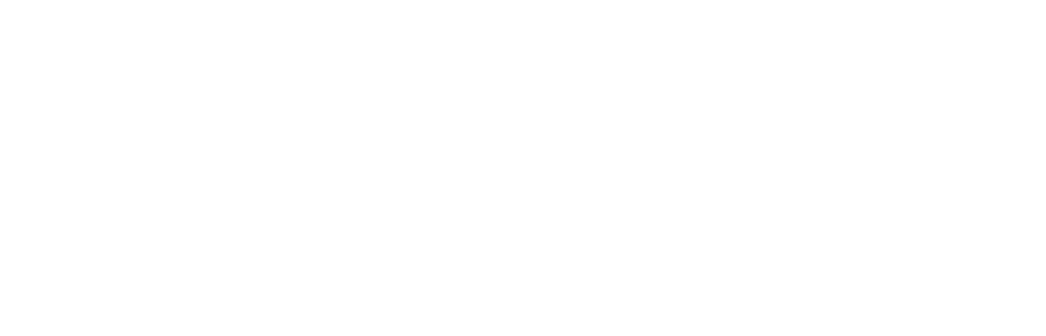
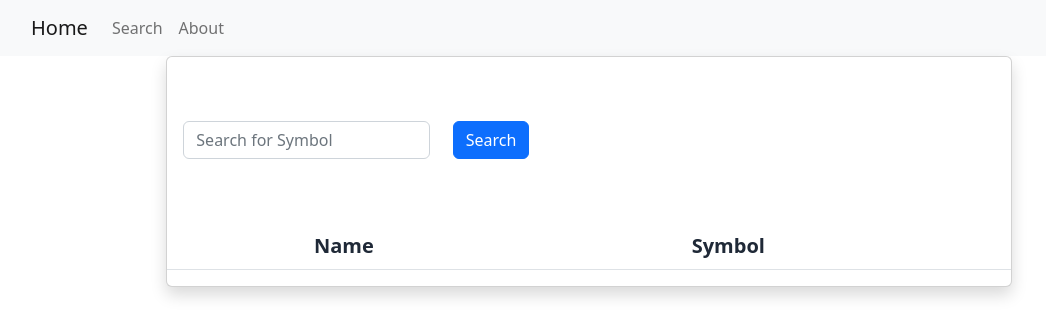
Before and after one commit to mfazari/ReactApp, a React (Create React App) app: page /Search in a window 1280 px wide. Before the commit this address had no page. Shown: the top 336 px of the page, without its empty margins (51-1097 px from the left). Built offline with nearby package versions, Linux system fonts and the light colour scheme.

Commit message:
Adjust Design

```diff
--- a/package.json
+++ b/package.json
@@ -3,6 +3,10 @@
   "version": "0.1.0",
   "private": true,
   "dependencies": {
+    "@emotion/react": "^11.10.6",
+    "@emotion/styled": "^11.10.6",
+    "@mui/icons-material": "^5.11.11",
+    "@mui/material": "^5.11.14",
     "@reduxjs/toolkit": "^1.8.6",
     "@testing-library/jest-dom": "^5.16.5",
     "@testing-library/react": "^13.4.0",
--- a/src/index.tsx
+++ b/src/index.tsx
@@ -1,23 +1,30 @@
 import React from 'react';
 import ReactDOM from 'react-dom/client';
 import { BrowserRouter, Routes, Route } from "react-router-dom";
+import {store} from './store/finance/store';
+import { Provider } from 'react-redux';
+import reportWebVitals from './reportWebVitals';
 import './index.css';
 import '../node_modules/bootstrap/dist/css/bootstrap.min.css';
+
 import App from './App';
-import reportWebVitals from './reportWebVitals';
-import {store} from './store/finance/store';
-import { Provider } from 'react-redux';
+import Home from './views/Home';
+import Search from './views/Search';
+import Chart from './views/Chart';
 
 const root = ReactDOM.createRoot(document.getElementById("root") as HTMLElement);
 root.render(
     <>
         <Provider store={store}>
+            <Home></Home>
         <BrowserRouter>
             <Routes>
                 <Route path="/" element={<App/>}>
                 </Route>
-                {/*<Route path="/Chart" element={<Chart/>}>*/}
-                {/*</Route>*/}
+                <Route path="/Search" element={<Search/>}>
+                </Route>
+                <Route path="/Search/Chart/" element={<Chart/>}>
+                </Route>
             </Routes>
         </BrowserRouter>
     </Provider>
--- a/src/views/Chart.tsx
+++ b/src/views/Chart.tsx
@@ -8,25 +8,28 @@
     Tooltip,
 } from "recharts";
 import {useDispatch, useSelector} from "react-redux";
+import { useLocation } from "react-router-dom";
+
 
 
 import {RootState} from "../store/finance/store";
 import { getChartDataBySymbolAsync } from "../store/finance/finance-slice";
 
 
-export default function App() {
+export default function Chart() {
     const chartDataResult:  any = useSelector((state: RootState) => state.finance.chartDataResult);
     const dispatch = useDispatch() as any;
 
     const [lineColor, setLineColor] = useState("#129a74");
-    const [searchName, setSearchName] = useState("");
+    //const [searchName, setSearchName] = useState("");
 
+    const location = useLocation()
+    const searchName = location.state?.fromSymbol;
 
     // Test
     const handleClick = () => {
         console.log(chartDataResult);
     }
-
 
     // Load on mount
     useEffect(() => {
@@ -43,7 +46,6 @@
                 setLineColor("#FF0000");
             }
         }
-
     }
 
     useEffect(() => {
@@ -86,6 +88,26 @@
                 fill="url(#colorUv)"
             />
         </ComposedChart>
+            <div>
+                <div className="max-w-md mx-auto bg-white rounded-xl shadow-md overflow-hidden md:max-w-2xl">
+                    <div className="md:flex">
+                        <div className="md:shrink-0">
+                            <img className="h-48 w-full object-cover md:h-full md:w-48" src={"https://s.yimg.com/uu/api/res/1.2/ubUxyPj1i4BYiO4hEnnYmw--~B/aD04MDA7dz0xMjAwO2FwcGlkPXl0YWNoeW9u/https://media.zenfs.com/en/motleyfool.com/169871dbb2b8e5fb1bae6fc1339ed409"}
+                                 alt="Modern building architecture"/>
+                        </div>
+                        <div className="p-8">
+                            <div className="uppercase tracking-wide text-sm text-indigo-500 font-semibold">Company
+                                retreats
+                            </div>
+                            <a href="#"
+                               className="block mt-1 text-lg leading-tight font-medium text-black hover:underline">Incredible
+                                accommodation for your team</a>
+                            <p className="mt-2 text-slate-500">Looking to take your team away on a retreat to enjoy
+                                awesome food and take in some sunshine? We have a list of places to do just that.</p>
+                        </div>
+                    </div>
+                </div>
+            </div>
         </div>
     );
 }
--- a/src/views/Home.tsx
+++ b/src/views/Home.tsx
@@ -6,30 +6,17 @@
 
 
 
-function App() {
+function Home() {
     return (
         <>
             <Navbar bg="light" expand="lg">
                 <Container>
-                    <Navbar.Brand href="#home">Massimo Fazari</Navbar.Brand>
+                    <Navbar.Brand href="/">Home</Navbar.Brand>
                     <Navbar.Toggle aria-controls="basic-navbar-nav" />
                     <Navbar.Collapse id="basic-navbar-nav">
                         <Nav className="me-auto">
-                            <Nav.Link href="https://www.google.com">Home</Nav.Link>
-                            <Nav.Link href="#link">About</Nav.Link>
-                            <Nav.Link href="#link">CV</Nav.Link>
-                            <NavDropdown title="Dropdown" id="basic-nav-dropdown">
-                                <NavDropdown.Item href="#action/3.1">Action</NavDropdown.Item>
-                                <NavDropdown.Item href="#action/3.2">
-                                    Another action
-                                </NavDropdown.Item>
-                                <NavDropdown.Item href="#action/3.3">Something</NavDropdown.Item>
-                                <NavDropdown.Divider />
-                                <NavDropdown.Item href="#action/3.4">
-                                    Separated link
-                                </NavDropdown.Item>
-                            </NavDropdown>
-                        </Nav>
+                            <Nav.Link href="/Search">Search</Nav.Link>
+                            <Nav.Link href="/About">About</Nav.Link></Nav>
                     </Navbar.Collapse>
                 </Container>
             </Navbar>
@@ -37,4 +24,4 @@
     );
 }
 
-export default App;
+export default Home;
--- /dev/null
+++ b/src/views/Search.tsx
@@ -0,0 +1,68 @@
+import { useSelector, useDispatch } from "react-redux";
+import { getSymbolsAsync } from "../store/finance/finance-slice";
+import {RootState} from "../store/finance/store";
+import { Link } from 'react-router-dom';
+import React, {useState} from "react";
+
+
+const Search = () => {
+    const searchSymbolResult:  {id: number, name: string, symbol: string}[] = useSelector((state: RootState) => state.finance.searchSymbolResult);
+    const dispatch = useDispatch() as any;
+    const [searchName, setSearchName] = useState("");
+
+    const handleSubmit = (event: { preventDefault: () => void; }) => {
+        event.preventDefault();
+    }
+
+    return (
+        <div className="row text-center">
+            <div className="col-md-2"></div>
+            <div className="col-md-8">
+            <div className="card m-0 shadow">
+                <form className="text-start" onSubmit={handleSubmit}>
+                    <div className="row my-5 input-group card-body">
+                        <div className="col-md-4 text-start">
+                            <input type="text" className="form-control" placeholder="Search for Symbol"  value={searchName} onChange={(event) => {
+                                setSearchName(event.target.value);
+                            }} />
+                        </div>
+                        <div className="col-md-4 text-start">
+                            <button className="btn btn-primary" onClick={() => dispatch(getSymbolsAsync(searchName))}>Search</button>
+                        </div>
+                    </div>
+                </form>
+                <div>
+                    <table className="table table-row-dashed">
+                        <thead>
+                        <tr className="fw-bold fs-5 text-gray-800 border-bottom border-gray-200">
+                            <th scope="col">Name</th>
+                            <th scope="col">Symbol</th>
+                            <th scope="col"></th>
+
+                        </tr>
+                        </thead>
+                        <tbody>
+                        {searchSymbolResult.map((item:  {id: number, name: string, symbol: string}) => {
+                            // @ts-ignore
+                            return (
+                                <tr key={item.id}>
+                                    <td>{item.name}</td>
+                                    <td>{item.symbol}</td>
+                                    <td>
+                                        <Link to="Chart" state = {{ fromSymbol: item.symbol }}>
+                                            <button className="btn btn-primary">Show</button>
+                                        </Link>
+                                    </td>
+                                </tr>
+                            );
+                        })}
+                        </tbody>
+                    </table>
+                </div>
+        </div>
+        </div>
+        </div>
+    );
+};
+
+export default Search;
```
Also changed, not shown: src/App.tsx (+3 -70 lines), 1 other file (tests, documents, lock files or other folders).
